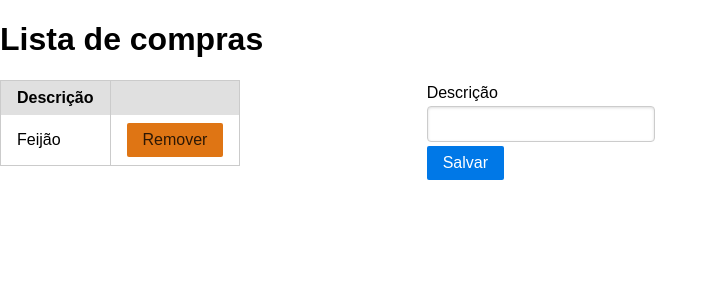
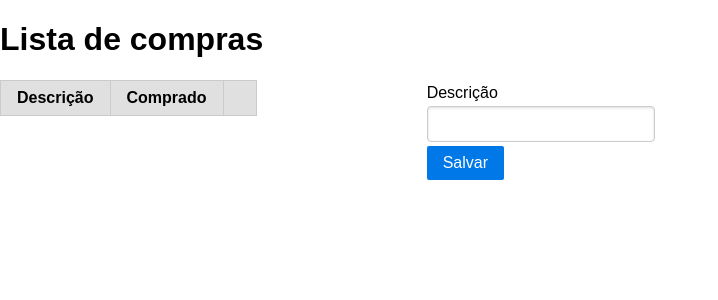
Before and after one commit to gdgfsa/shopping-list, an Angular app: page / in a window 1280 px wide. Shown: the top 300 px of the page, without its empty margins (0-718 px from the left). Built offline with nearby package versions, Linux system fonts and the light colour scheme.

Commit message:
Finish him!

```diff
--- a/src/app/app.component.html
+++ b/src/app/app.component.html
@@ -1,3 +1,3 @@
 <p>
-  <shopping-list-2>Loading...</shopping-list-2>
+  <shopping-list-3>Loading...</shopping-list-3>
 </p>
```
